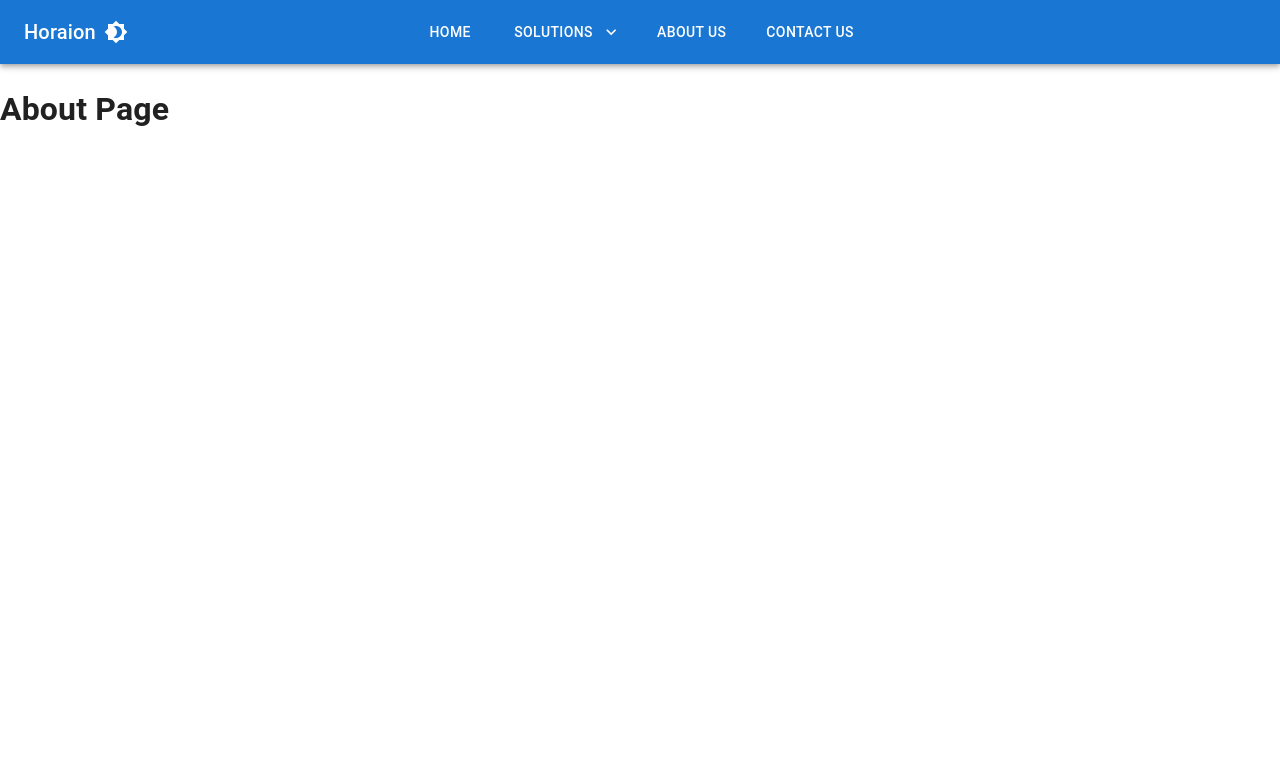
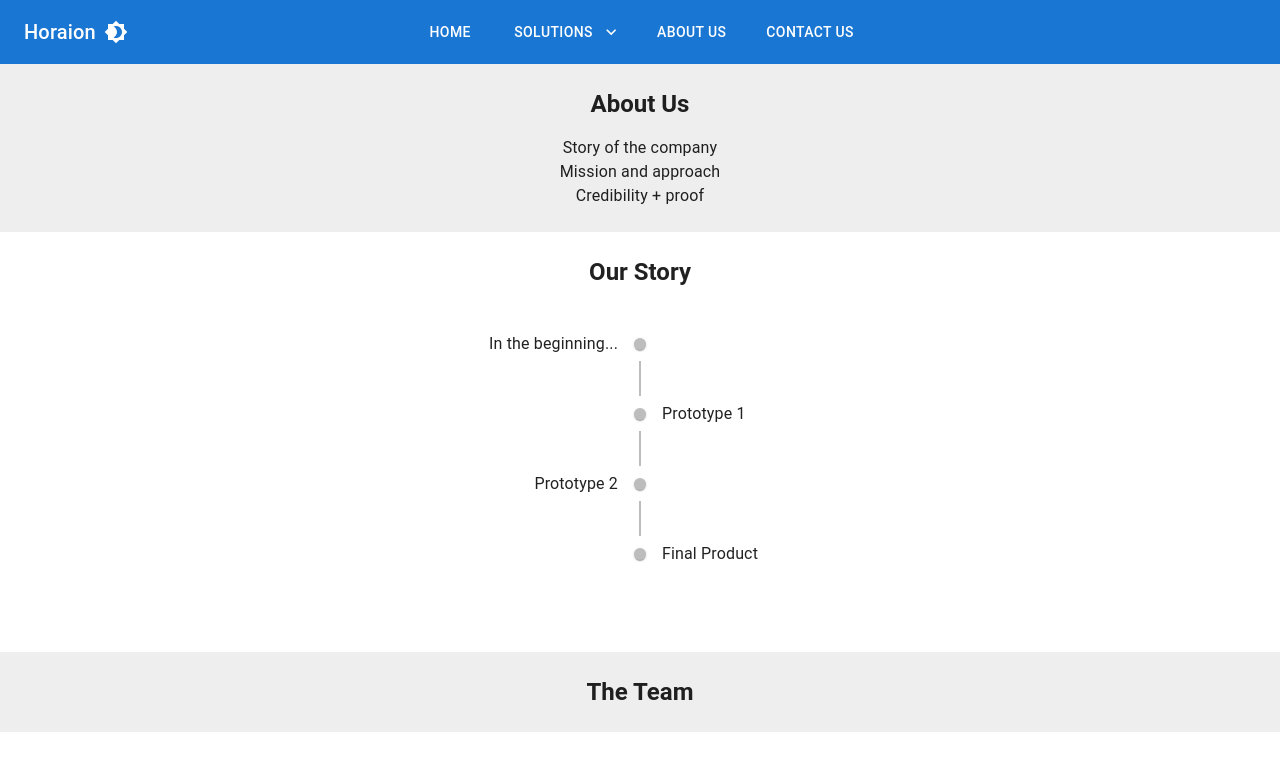
Before and after one commit to the-axyze/horaion-landing-page, a React (Vite) app: page /about in a window 1280 px wide. Shown: the top 770 px of the page. Built offline with nearby package versions, Linux system fonts and the light colour scheme.

Commit message:
feat: added items for About page
- added Story and About components with placeholder text for now
- added Team component for the page (incomplete)

```diff
--- a/package.json
+++ b/package.json
@@ -13,6 +13,7 @@
     "@emotion/react": "^11.14.0",
     "@emotion/styled": "^11.14.1",
     "@mui/icons-material": "^7.3.8",
+    "@mui/lab": "^7.0.1-beta.23",
     "@mui/material": "^7.3.8",
     "@tailwindcss/vite": "^4.2.1",
     "react": "^19.2.0",
--- /dev/null
+++ b/src/components/AboutHoraion.tsx
@@ -0,0 +1,23 @@
+import React from "react";
+import { Box, Typography } from "@mui/material";
+
+const AboutHoraion = () => {
+  return (
+    <Box sx={{ p: 3, bgcolor: "grey.200" }}>
+      <Typography variant="h5" align="center" sx={{ pb: 2 }} fontWeight="bold">
+        About Us
+      </Typography>
+      <Typography variant="body1" align="center">
+        Story of the company
+      </Typography>
+      <Typography variant="body1" align="center">
+        Mission and approach
+      </Typography>
+      <Typography variant="body1" align="center">
+        Credibility + proof
+      </Typography>
+    </Box>
+  );
+};
+
+export default AboutHoraion;
--- /dev/null
+++ b/src/components/Story.tsx
@@ -0,0 +1,51 @@
+import React from "react";
+import { Box, Typography } from "@mui/material";
+import {
+  Timeline,
+  TimelineItem,
+  TimelineSeparator,
+  TimelineConnector,
+  TimelineContent,
+  TimelineDot,
+} from "@mui/lab";
+
+const Story = () => {
+  return (
+    <Box sx={{ p: 3 }}>
+      <Typography variant="h5" align="center" fontWeight="bold" sx={{ pb: 2 }}>
+        Our Story
+      </Typography>
+      <Timeline position="alternate-reverse">
+        <TimelineItem>
+          <TimelineSeparator>
+            <TimelineDot />
+            <TimelineConnector />
+          </TimelineSeparator>
+          <TimelineContent>In the beginning...</TimelineContent>
+        </TimelineItem>
+        <TimelineItem>
+          <TimelineSeparator>
+            <TimelineDot />
+            <TimelineConnector />
+          </TimelineSeparator>
+          <TimelineContent>Prototype 1</TimelineContent>
+        </TimelineItem>
+        <TimelineItem>
+          <TimelineSeparator>
+            <TimelineDot />
+            <TimelineConnector />
+          </TimelineSeparator>
+          <TimelineContent>Prototype 2</TimelineContent>
+        </TimelineItem>
+        <TimelineItem>
+          <TimelineSeparator>
+            <TimelineDot />
+          </TimelineSeparator>
+          <TimelineContent>Final Product</TimelineContent>
+        </TimelineItem>
+      </Timeline>
+    </Box>
+  );
+};
+
+export default Story;
--- /dev/null
+++ b/src/components/TeamBackground.tsx
@@ -0,0 +1,14 @@
+import React from "react";
+import { Box, Typography } from "@mui/material";
+
+const TeamBackground = () => {
+  return (
+    <Box sx={{ p: 3, bgcolor: "grey.200" }}>
+      <Typography variant="h5" align="center" fontWeight="bold">
+        The Team
+      </Typography>
+    </Box>
+  );
+};
+
+export default TeamBackground;
--- a/src/pages/About.tsx
+++ b/src/pages/About.tsx
@@ -1,5 +1,15 @@
+import AboutHoraion from "../components/AboutHoraion";
+import Story from "../components/Story";
+import TeamBackground from "../components/TeamBackground";
+
 const About = () => {
-  return <h1>About Page</h1>;
+  return (
+    <>
+      <AboutHoraion />
+      <Story />
+      <TeamBackground />
+    </>
+  );
 };
 
 export default About;
```
Also changed, not shown: 1 other file (tests, documents, lock files or other folders).
